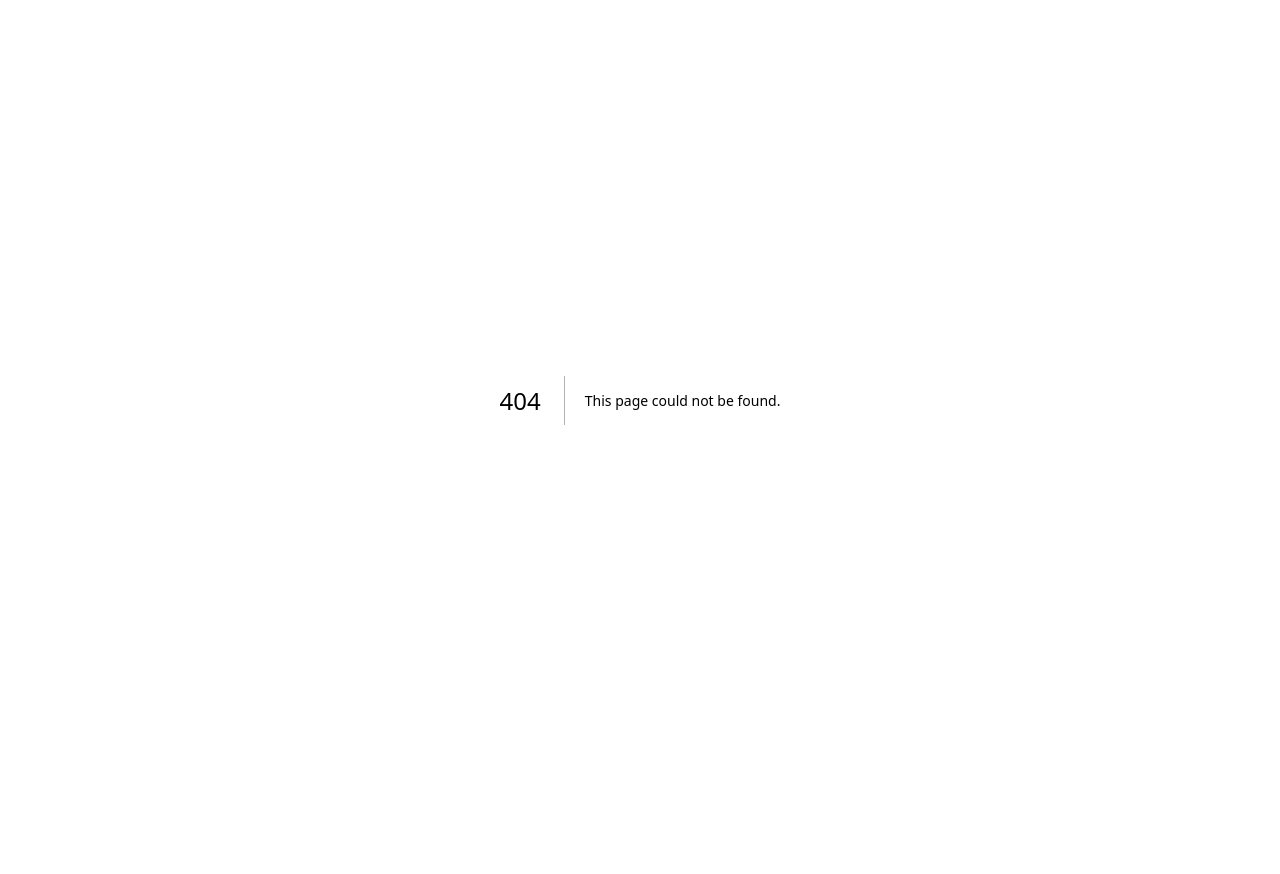
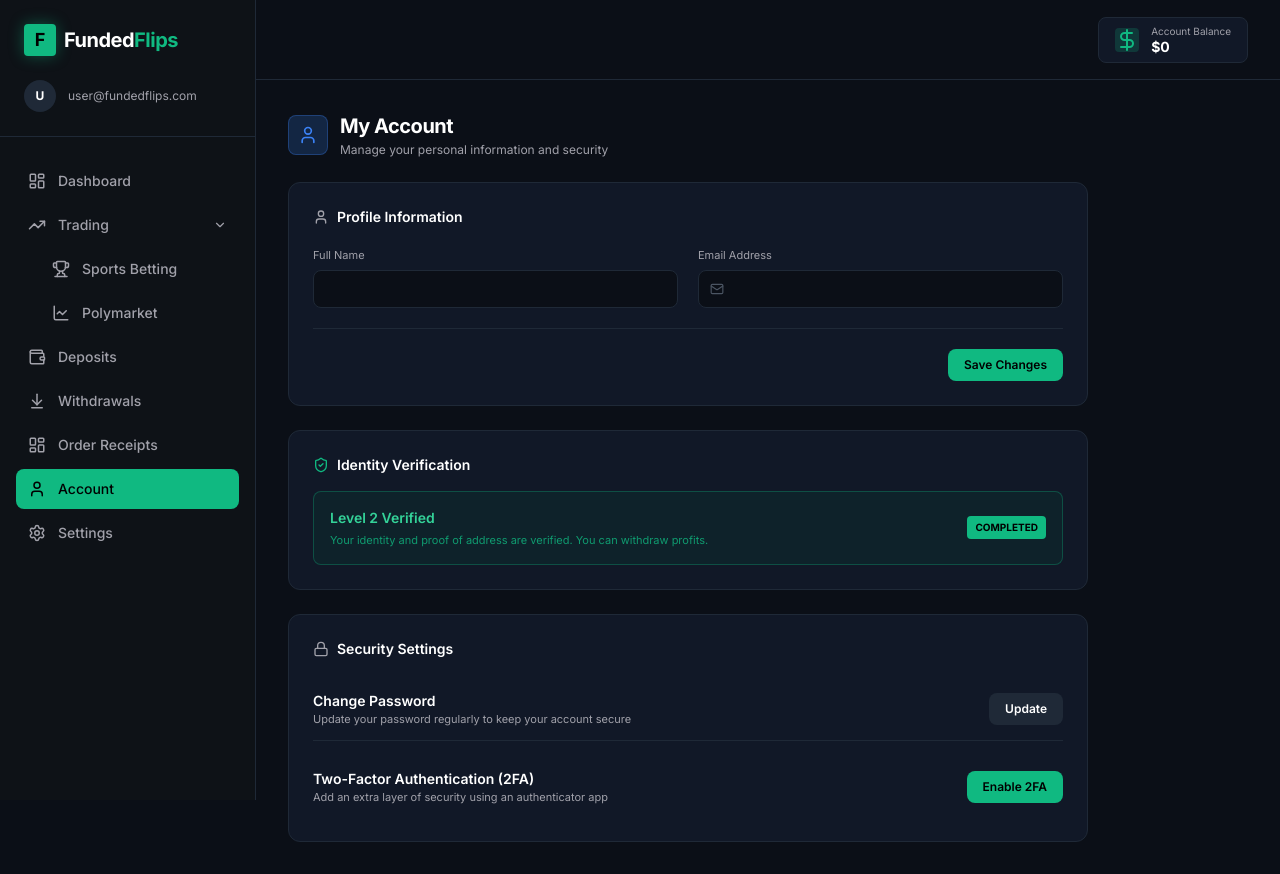
Before and after one commit to mycle-ahir/poly, a Next.js app: page /user/dashboard/account in a window 1280 px wide. Before the commit this address had no page. Before the commit the page ends 800 px from the top, so only its background shows below. Built offline with nearby package versions, Linux system fonts and the light colour scheme; no server answers.

Commit message:
dasboard_account

```diff
--- /dev/null
+++ b/app/user/dashboard/account/page.tsx
@@ -0,0 +1,159 @@
+"use client";
+
+import { useState, useEffect } from "react";
+import { User, ShieldCheck, Mail, Lock, Loader2 } from "lucide-react";
+import { toast } from "sonner";
+
+export default function UserAccountPage() {
+  const [loading, setLoading] = useState(true);
+  const [saving, setSaving] = useState(false);
+  const [fullName, setFullName] = useState("");
+  const [email, setEmail] = useState("");
+
+  useEffect(() => {
+    fetchProfile();
+  }, []);
+
+  const fetchProfile = async () => {
+    try {
+      const res = await fetch("/api/user/profile");
+      const data = await res.json();
+      if (res.ok) {
+        setFullName(data.fullName || "");
+        setEmail(data.email || "");
+      }
+    } catch (error) {
+      console.error("Profile fetch error:", error);
+    } finally {
+      setLoading(false);
+    }
+  };
+
+  const handleSave = async () => {
+    try {
+      setSaving(true);
+      const res = await fetch("/api/user/profile", {
+        method: "PUT",
+        headers: { "Content-Type": "application/json" },
+        body: JSON.stringify({ fullName }),
+      });
+
+      if (res.ok) {
+        toast.success("Profile updated successfully");
+      } else {
+        toast.error("Failed to update profile");
+      }
+    } catch (error) {
+      console.error("Profile save error:", error);
+      toast.error("An error occurred");
+    } finally {
+      setSaving(false);
+    }
+  };
+
+  if (loading) {
+    return (
+      <div className="flex flex-col items-center justify-center h-[400px] text-[#a1a1aa]">
+        <Loader2 className="animate-spin mb-4" size={32} />
+        <p className="text-sm">Loading account details...</p>
+      </div>
+    );
+  }
+
+  return (
+    <div className="max-w-[800px]">
+      <div className="flex items-center gap-3 mb-6">
+        <div className="w-10 h-10 rounded-lg bg-[#3b82f6]/20 flex items-center justify-center border border-[#3b82f6]/30">
+          <User className="text-[#3b82f6]" size={20} />
+        </div>
+        <div>
+          <h1 className="text-xl font-bold tracking-tight text-white">My Account</h1>
+          <p className="text-[#a1a1aa] mt-0.5 text-xs">Manage your personal information and security</p>
+        </div>
+      </div>
+
+      <div className="space-y-6">
+        {/* Profile Info */}
+        <div className="bg-[#111827] border border-[#1f2937] rounded-xl p-6">
+          <h2 className="text-sm font-semibold text-white mb-5 flex items-center gap-2">
+            <User size={16} className="text-[#a1a1aa]" /> Profile Information
+          </h2>
+          <div className="grid grid-cols-1 md:grid-cols-2 gap-5">
+            <div>
+              <p className="text-[11px] text-[#a1a1aa] mb-1.5">Full Name</p>
+              <input
+                type="text"
+                value={fullName}
+                onChange={(e) => setFullName(e.target.value)}
+                className="w-full bg-[#0B0F17] border border-[#1f2937] rounded-lg px-3 py-2 text-sm text-white outline-none focus:border-[#3b82f6] transition-colors"
+              />
+            </div>
+            <div>
+              <p className="text-[11px] text-[#a1a1aa] mb-1.5">Email Address</p>
+              <div className="relative">
+                <Mail className="absolute left-3 top-1/2 -translate-y-1/2 text-[#4b5563]" size={14} />
+                <input
+                  type="email"
+                  readOnly
+                  value={email}
+                  className="w-full bg-[#0B0F17] border border-[#1f2937] rounded-lg pl-9 pr-3 py-2 text-sm text-[#6b7280] outline-none cursor-not-allowed"
+                />
+              </div>
+            </div>
+          </div>
+          <div className="mt-5 pt-5 border-t border-[#1f2937] flex justify-end">
+            <button
+              onClick={handleSave}
+              disabled={saving}
+              className="bg-[#10b981] hover:bg-[#059669] text-black px-4 py-2 rounded-lg font-semibold text-xs transition-colors disabled:opacity-50 disabled:cursor-not-allowed flex items-center gap-2"
+            >
+              {saving && <Loader2 size={12} className="animate-spin" />}
+              Save Changes
+            </button>
+          </div>
+        </div>
+
+        {/* Verification / KYC */}
+        <div className="bg-[#111827] border border-[#1f2937] rounded-xl p-6">
+          <h2 className="text-sm font-semibold text-white mb-4 flex items-center gap-2">
+            <ShieldCheck size={16} className="text-[#10b981]" /> Identity Verification
+          </h2>
+          <div className="bg-[#064e3b]/20 border border-[#10b981]/30 rounded-lg p-4 flex items-center justify-between">
+            <div>
+              <h3 className="text-sm font-semibold text-[#34d399]">Level 2 Verified</h3>
+              <p className="text-[11px] text-[#10b981]/80 mt-1">Your identity and proof of address are verified. You can withdraw profits.</p>
+            </div>
+            <span className="bg-[#10b981] text-black text-[10px] font-bold px-2 py-1 rounded">COMPLETED</span>
+          </div>
+        </div>
+
+        {/* Security */}
+        <div className="bg-[#111827] border border-[#1f2937] rounded-xl p-6">
+          <h2 className="text-sm font-semibold text-white mb-5 flex items-center gap-2">
+            <Lock size={16} className="text-[#a1a1aa]" /> Security Settings
+          </h2>
+          <div className="space-y-4">
+            <div className="flex items-center justify-between py-3 border-b border-[#1f2937]">
+              <div>
+                <h3 className="text-sm font-semibold text-white">Change Password</h3>
+                <p className="text-[11px] text-[#a1a1aa]">Update your password regularly to keep your account secure</p>
+              </div>
+              <button className="bg-[#1f2937] hover:bg-[#374151] text-white px-4 py-2 rounded-lg text-xs font-semibold transition-colors">
+                Update
+              </button>
+            </div>
+            <div className="flex items-center justify-between py-3">
+              <div>
+                <h3 className="text-sm font-semibold text-white">Two-Factor Authentication (2FA)</h3>
+                <p className="text-[11px] text-[#a1a1aa]">Add an extra layer of security using an authenticator app</p>
+              </div>
+              <button className="bg-[#10b981] hover:bg-[#059669] text-black px-4 py-2 rounded-lg text-xs font-semibold transition-colors">
+                Enable 2FA
+              </button>
+            </div>
+          </div>
+        </div>
+      </div>
+    </div>
+  );
+}
```
